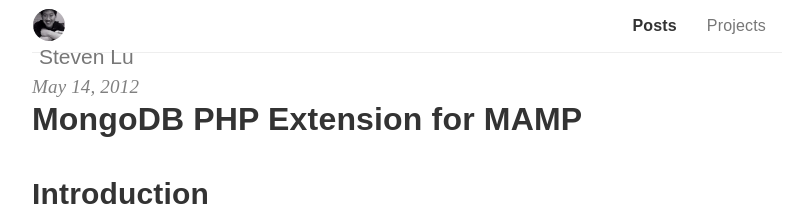
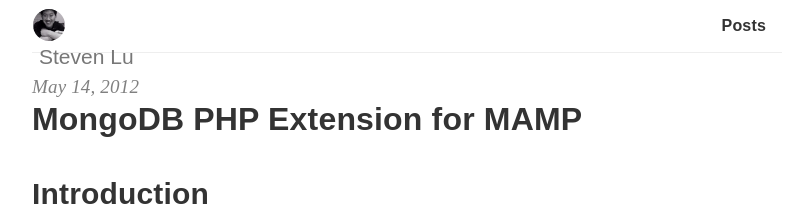
Before and after one commit to sjlu/sjlu.github.io, a Jekyll site: the page built from posts/_posts/2012-05-14-mongodb-php-extension-for-mamp.md, in a window 1280 px wide. Shown: the top 209 px of the page, without its empty margins (233-1031 px from the left). Built offline with Jekyll 4.4.1, drawn with Linux system fonts in a browser that asks for light colours; nearby versions of some CDN libraries; comment, search, counter and statistics services are not loaded.

Commit message:
Additional updates to site

```diff
--- a/_config.yml
+++ b/_config.yml
@@ -1,7 +1,7 @@
 # Site settings
 title: Steven Lu
 email: tacticalazn@gmail.com
-description: "co-founder of interseller, software engineer & health fanatic"
+description: "co-founder of interseller"
 baseurl: ""
 url: "http://stevenlu.com"
 twitter_username: stevenlu
@@ -19,8 +19,6 @@
 navigation:
   - title: Posts
     url: /posts
-  - title: Projects
-    url: /projects
 
 # plugins
 plugins:
--- a/_layouts/post.html
+++ b/_layouts/post.html
@@ -11,17 +11,4 @@
   <div class="post-content">
     {{ content }}
   </div>
-  <br />
-  <div id="disqus_thread"></div>
 </div>
-<script type="text/javascript">
-  /* * * CONFIGURATION VARIABLES: EDIT BEFORE PASTING INTO YOUR WEBPAGE * * */
-  var disqus_shortname = 'sjlu'; // required: replace example with your forum shortname
-
-  /* * * DON'T EDIT BELOW THIS LINE * * */
-  (function() {
-    var dsq = document.createElement('script'); dsq.type = 'text/javascript'; dsq.async = true;
-    dsq.src = '//' + disqus_shortname + '.disqus.com/embed.js';
-    (document.getElementsByTagName('head')[0] || document.getElementsByTagName('body')[0]).appendChild(dsq);
-  })();
-</script>
--- a/index.html
+++ b/index.html
@@ -28,9 +28,7 @@
   {{ about | markdownify }}
 </div>
 <hr />
-<div id="posts" class="text-center">
-  <h2 class="text-center">posts</h2>
-  <br />
+<div id="posts">
   {% for post in site.posts limit:3 %}
     <div class="headline">
       <small>{{ post.date | date: "%b %-d, %Y" }}</small>
--- a/posts/index.html
+++ b/posts/index.html
@@ -3,7 +3,7 @@
 ---
 <div id="posts">
   <div class="row">
-    <div class="col-md-offset-1 col-md-10 text-center">
+    <div class="col-md-offset-1 col-md-10">
       {% for post in site.posts %}
         <div class="headline">
           <small>{{ post.date | date: "%b %-d, %Y" }}</small>
```
Also changed, not shown: _includes/header.html (line endings or trailing spaces).
